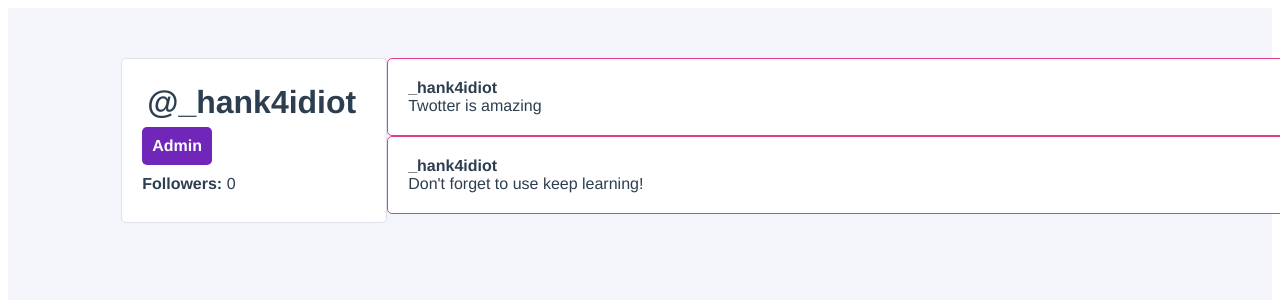
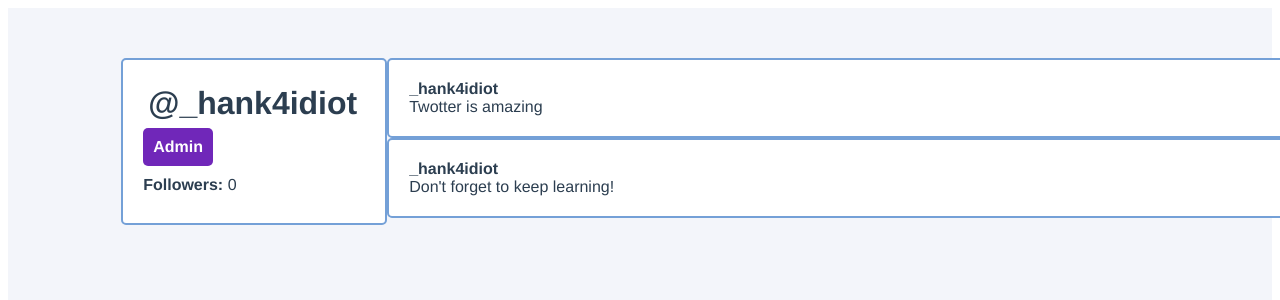
Before and after one commit to gioviopantat/twotter-tutorial, a Vue app: page / in a window 1280 px wide. Shown: the top 300 px of the page. Built offline with nearby package versions, Linux system fonts and the light colour scheme.

Commit message:
add some css

```diff
--- a/src/components/TwootItem.vue
+++ b/src/components/TwootItem.vue
@@ -4,7 +4,7 @@
             <div class="twoot-item__user">
                 {{ username }}
             </div>
-            <div class="">
+            <div class="twoot-item__content">
                 {{ twoot.content }}
             </div>
         </div>
@@ -19,10 +19,10 @@ export default {
             type: String,
             required: true
         },
-         twoot: {
-        type: Object,
-        required: true
-    }
+        twoot: {
+            type: Object,
+            required: true
+        }
     },
 
 };
@@ -33,13 +33,14 @@ export default {
     padding: 20px;
     background-color: white;
     border-radius: 5px;
-    border: 1px solid #df3e8d;
+    border: 2px solid #74a0d7;
+    box-sizing: border-box;
     cursor: pointer;
     transition: all 0.25s ease;
 }
 
 .twoot-item:hover {
-    transform: scale(1.1, 1.1);
+    transform: scale(1.05, 1.05);
 }
 
 .twoot-item__user {
--- a/src/components/UserProfile.vue
+++ b/src/components/UserProfile.vue
@@ -33,7 +33,7 @@ export default {
         isAdmin: true,
         twoots: [
             { id: 1, content: "Twotter is amazing" },
-            { id: 2, content: "Don't forget to use keep learning!" }
+            { id: 2, content: "Don't forget to keep learning!" }
         ]
       }
     }
@@ -87,8 +87,13 @@ export default {
   padding: 20px;
   background-color: white;
   border-radius: 5px;
-  border: 1px solid #dfe3eb;
+  border: 2px solid #74a0d7;
   line-height: 1cm;
+  transition: all 0.25s ease;
+}
+
+.user-profile__user-panel:hover {
+  transform: scale(1.1, 1.1);
 }
 
 .user-profile__admin-badge {
```
